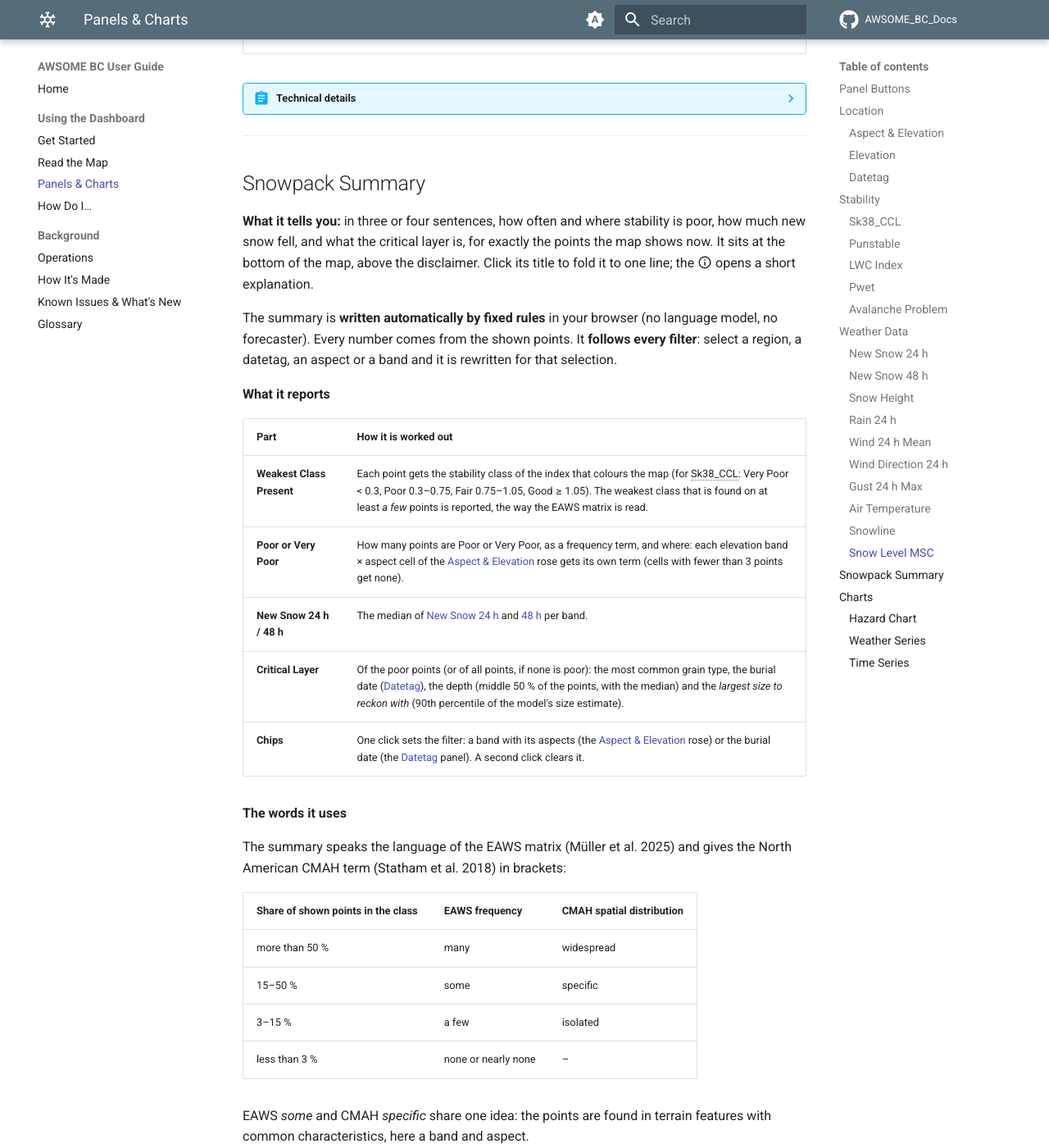
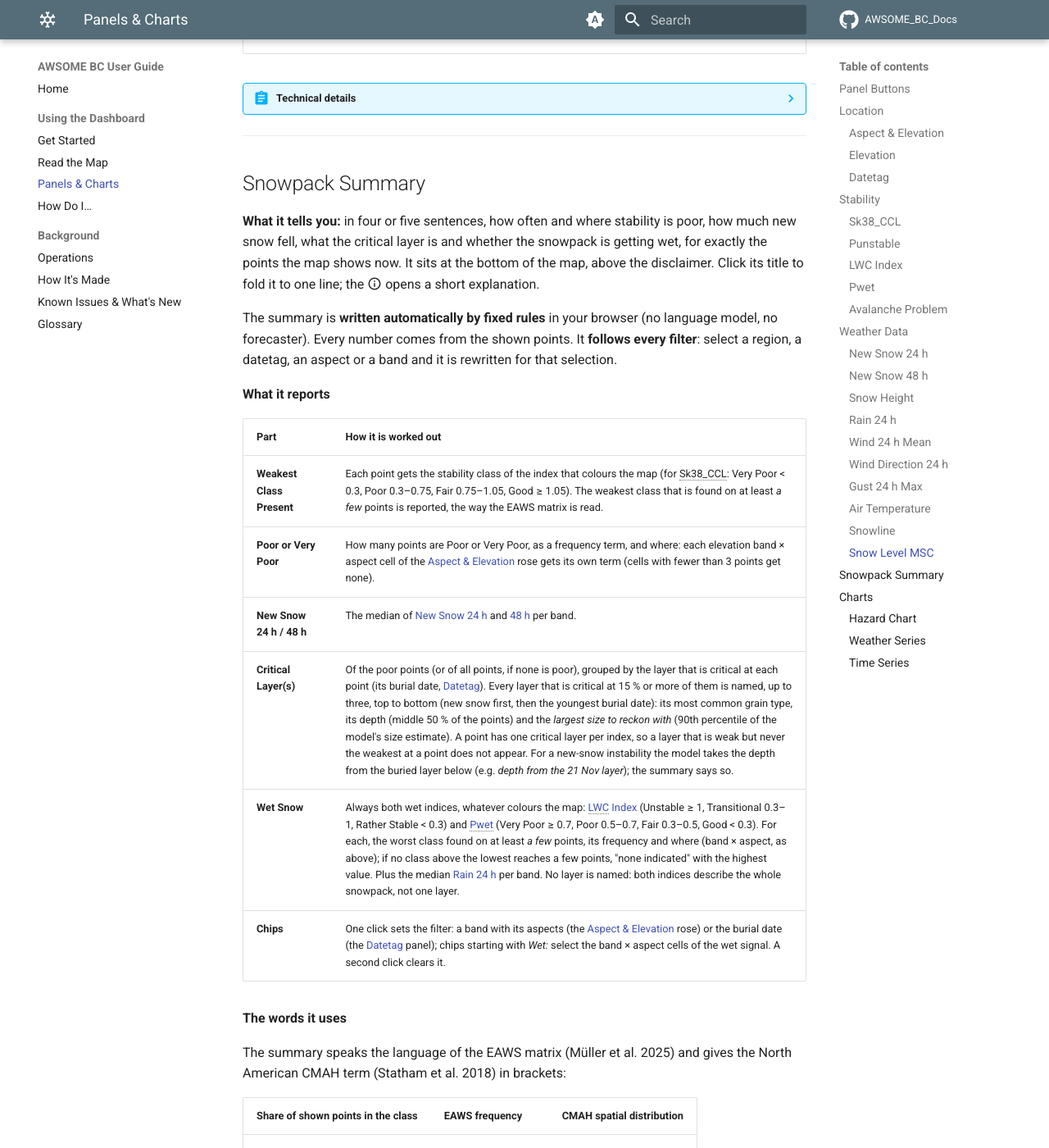
Before and after one commit to MachtlP/AWSOME_BC_Docs, an MkDocs documentation site: the page built from docs/panels.md, in a window 1280 px wide and 1400 px high, scrolled down 12950 px. Shown: the whole window at 82% size. Built offline with MkDocs 1.6.1 and Material for MkDocs 9.7.7, drawn with Linux system fonts in a browser that asks for light colours; nearby versions of some CDN libraries; comment, search, counter and statistics services are not loaded; some of the changed text lies outside the part shown.

Commit message:
add wet snow and several critical layers to the snowpack summary guide

```diff
--- a/docs/panels.md
+++ b/docs/panels.md
@@ -552,8 +552,8 @@ precipitation.
 
 ## Snowpack Summary { #snowpack-summary }
 
-**What it tells you:** in three or four sentences, how often and where stability is poor, how much new snow fell, and
-what the critical layer is, for exactly the points the map shows now. It sits at the bottom of the map, above the
+**What it tells you:** in four or five sentences, how often and where stability is poor, how much new snow fell,
+what the critical layer is and whether the snowpack is getting wet, for exactly the points the map shows now. It sits at the bottom of the map, above the
 disclaimer. Click its title to fold it to one line; the :material-information-outline: opens a short explanation.
 
 The summary is **written automatically by fixed rules** in your browser (no language model, no forecaster). Every
@@ -567,8 +567,9 @@ and it is rewritten for that selection.
 | **Weakest Class Present** | Each point gets the stability class of the index that colours the map (for Sk38_CCL: Very Poor < 0.3, Poor 0.3–0.75, Fair 0.75–1.05, Good ≥ 1.05). The weakest class that is found on at least *a few* points is reported, the way the EAWS matrix is read. |
 | **Poor or Very Poor** | How many points are Poor or Very Poor, as a frequency term, and where: each elevation band × aspect cell of the [Aspect & Elevation](#aspect-elevation) rose gets its own term (cells with fewer than 3 points get none). |
 | **New Snow 24 h / 48 h** | The median of [New Snow 24 h](#hn24) and [48 h](#hn48) per band. |
-| **Critical Layer** | Of the poor points (or of all points, if none is poor): the most common grain type, the burial date ([Datetag](#datetag)), the depth (middle 50 % of the points, with the median) and the *largest size to reckon with* (90th percentile of the model's size estimate). |
-| **Chips** | One click sets the filter: a band with its aspects (the [Aspect & Elevation](#aspect-elevation) rose) or the burial date (the [Datetag](#datetag) panel). A second click clears it. |
+| **Critical Layer(s)** | Of the poor points (or of all points, if none is poor), grouped by the layer that is critical at each point (its burial date, [Datetag](#datetag)). Every layer that is critical at 15 % or more of them is named, up to three, top to bottom (new snow first, then the youngest burial date): its most common grain type, its depth (middle 50 % of the points) and the *largest size to reckon with* (90th percentile of the model's size estimate). A point has one critical layer per index, so a layer that is weak but never the weakest at a point does not appear. For a new-snow instability the model takes the depth from the buried layer below (e.g. *depth from the 21 Nov layer*); the summary says so. |
+| **Wet Snow** | Always both wet indices, whatever colours the map: [LWC Index](#lwc) (Unstable ≥ 1, Transitional 0.3–1, Rather Stable < 0.3) and [Pwet](#pwet) (Very Poor ≥ 0.7, Poor 0.5–0.7, Fair 0.3–0.5, Good < 0.3). For each, the worst class found on at least *a few* points, its frequency and where (band × aspect, as above); if no class above the lowest reaches a few points, "none indicated" with the highest value. Plus the median [Rain 24 h](#rain24) per band. No layer is named: both indices describe the whole snowpack, not one layer. |
+| **Chips** | One click sets the filter: a band with its aspects (the [Aspect & Elevation](#aspect-elevation) rose) or the burial date (the [Datetag](#datetag) panel); chips starting with *Wet:* select the band × aspect cells of the wet signal. A second click clears it. |
 
 **The words it uses**
 
@@ -601,13 +602,26 @@ characteristics, here a band and aspect.
 
 **Example: 24 Nov 2026, 06:00 UTC, all operations, coloured by Sk38_CCL**
 
-> Weakest stability class present: very poor (Sk38_CCL < 0.3), on some points (specific), 1314 of 5194 (25 %).
-> Poor or very poor stability (Sk38_CCL < 0.75) on many points (widespread), 3298 of 5194 (63 %): many at ALP (all
-> aspects), TL (all aspects), BTL (all aspects). No new snow in the last 48 h. The poor points' critical layer is
-> mostly depth hoar (DH, 70 %), buried 4 Nov, 32–66 cm deep (median 43 cm); largest size to reckon with about 3.2
-> (model estimate, 90th percentile), a persistent weak layer.
+> Weakest stability class present: poor (Sk38_CCL 0.3–0.75), on some points (specific), 1987 of 5183 (38 %). Poor or
+> very poor stability (Sk38_CCL < 0.75) on some points (specific), 1996 of 5183 (39 %): many at ALP (all aspects), TL
+> (N, E); some at TL (S, W), BTL (all aspects). No new snow in the last 48 h. The poor points have 2 critical layers,
+> top to bottom: depth hoar (DH), buried 4 Nov, 27–42 cm deep, 45 % of them, size ≤ 2.4, persistent; depth hoar (DH),
+> buried 22 Oct, 30–37 cm deep, 20 % of them, size ≤ 2.1, persistent (size: largest to reckon with, model estimate,
+> 90th percentile). Wet snow: LWC Index transitional (LWC Index 0.3–1) on a few points (isolated), 469 of 6600 (7 %): a
+> few at ALP (all aspects, Flat), TL (all aspects, Flat), BTL (all aspects, Flat); Pwet < 0.3 on nearly all points
+> (highest 0.61); no rain in the last 24 h.
 
-*Reading:* one buried persistent layer (4 Nov) is poor at most points in every band. Click **Buried 4 Nov** to look
+*Reading:* two buried depth hoar layers (4 Nov, 22 Oct) are poor at many points in the alpine. The wet signal is
+weak and not tied to an aspect.
+
+**Example with storm snow over a persistent layer: Whistler grid, 26 Nov 2026, N aspect, alpine**
+
+> The poor points have 2 critical layers, top to bottom: new snow (PP), within the new snow (depth from the 21 Nov
+> layer: 97–112 cm), 51 % of them, size ≤ 3.6; facets (FC), buried 21 Nov, 64–75 cm deep, 49 % of them, size ≤ 3.1,
+> persistent.
+
+*Reading:* the storm snow and the persistent facets buried 21 Nov are each the critical layer at about half the
+points. Click **Buried 21 Nov** to see the facet layer alone. Click **Buried 4 Nov** to look
 at that layer alone in the [Hazard Chart](#hazard-chart).
 
 ??? abstract "Technical details"
@@ -616,8 +630,10 @@ at that layer alone in the [Hazard Chart](#hazard-chart).
     | Points | the points the filters select (highlighted-only points are left out); one point = one location × aspect |
     | Index | the classifying stability index; if a weather variable colours the map, the default stability index |
     | Poor | the two worst classes of the index (LWC Index: Unstable only) |
+    | Wet | `snowpack.lwc.value`, `snowpack.pwet.value` (filters with `stabilityIndex: wet`); where = cells at or worse than the worst class present; rain = `weather.rain24`, band median |
     | Cells | band × aspect from the rose (`band`, `aspect`), at least 3 points for a frequency term |
-    | Depth | `snowpack.<index>.depth`, 25th–75th percentile and median |
+    | Layers | grouped by `snowpack.<index>.instabilityDrivenBy`; named if ≥ 15 % of the poor points, at most 3, ordered by burial |
+    | Depth | `snowpack.<index>.depth`, 25th–75th percentile and median; it belongs to `depthDrivenBy`, which differs from the critical layer for new-snow instabilities |
     | Size | `snowpack.<index>.size_estimate`, 90th percentile |
     | References | Statham, G. et al. (2018): A conceptual model of avalanche hazard. *Natural Hazards* 90, 663–691. · Müller, K., Techel, F. and Mitterer, C. (2025): The EAWS matrix, a decision support tool to determine the regional avalanche danger level (Part A): conceptual development. *NHESS* 25, 4503–4525. [doi:10.5194/nhess-25-4503-2025](https://doi.org/10.5194/nhess-25-4503-2025) |
 
```
